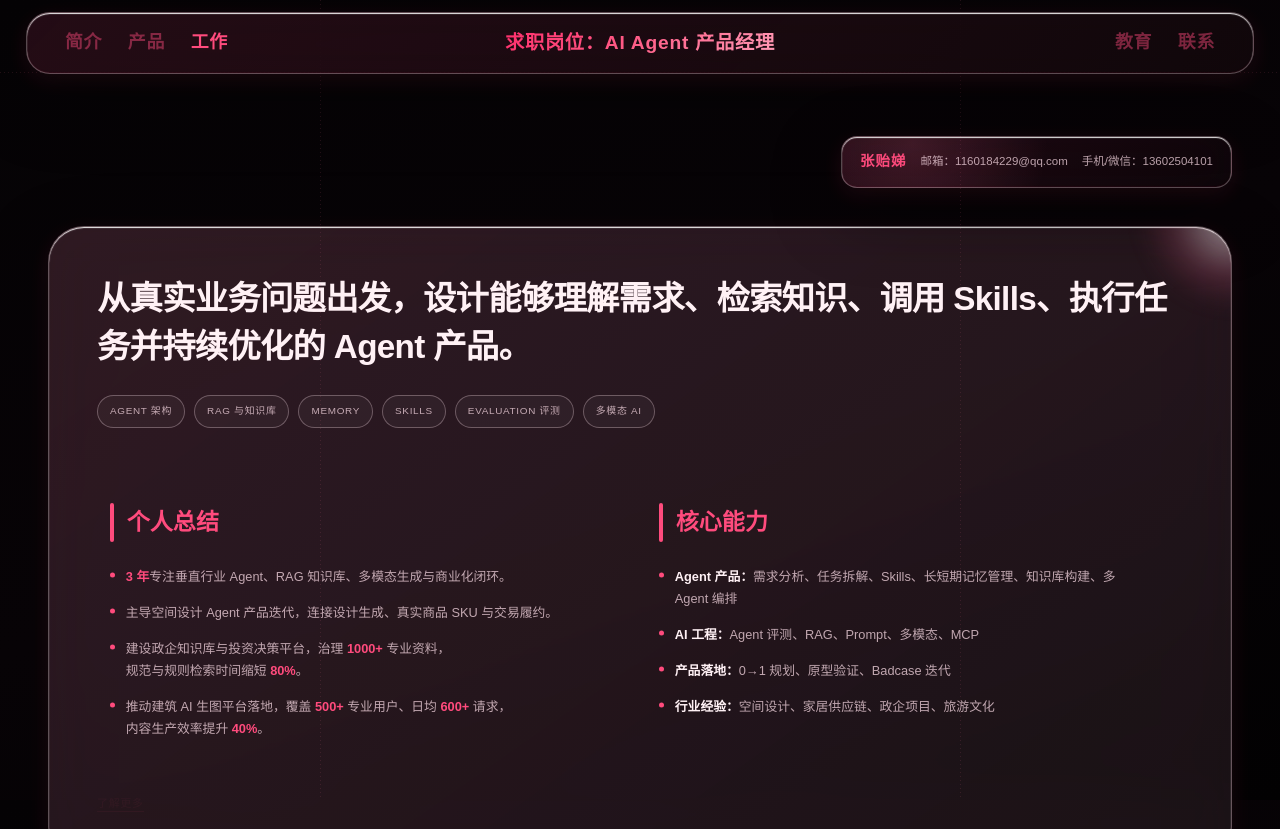
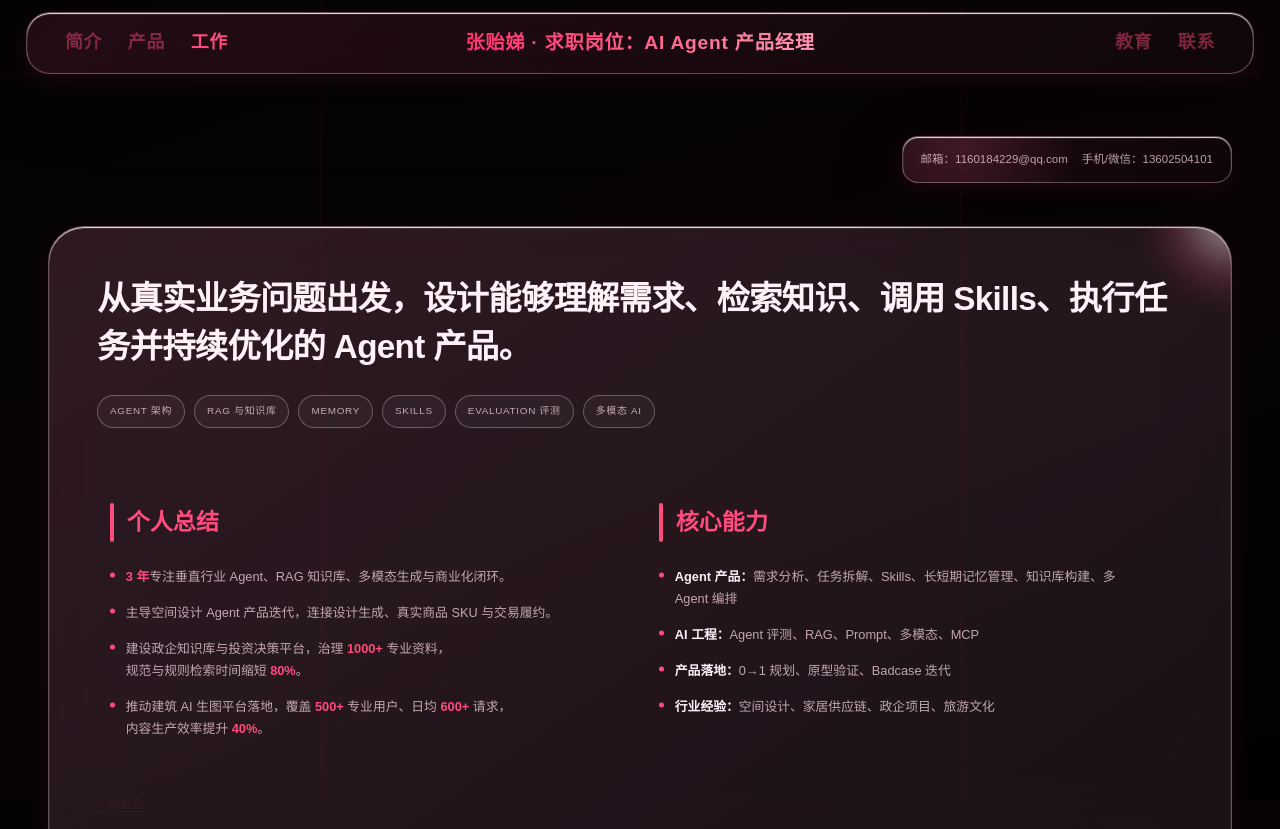
Before and after one commit to zhangyidi1017-hub/yidi-zhangportfolio, a website built with Vite: page index.html in a window 1280 px wide. Shown: the top 829 px of the page. Built offline with nearby package versions, Linux system fonts and the light colour scheme; some packages are replaced by stand-ins of ours; files whose address does not match are found by name.

Commit message:
Move name into header title

```diff
--- a/index.html
+++ b/index.html
@@ -33,7 +33,7 @@
           <span class="link-hover__bottom">工作</span>
         </a>
       </nav>
-      <a href="#about" class="header__logo">求职岗位：AI Agent 产品经理</a>
+      <a href="#about" class="header__logo">张贻娣 · 求职岗位：AI Agent 产品经理</a>
       <nav class="header__right">
         <a href="#education" class="link-hover" data-nav="education">
           <span class="link-hover__top">教育</span>
@@ -102,7 +102,6 @@
           </div>
 
           <aside class="about__profile" id="contact">
-            <p class="about__profile-name">张贻娣</p>
             <div class="about__profile-contact mono">
               <button type="button" data-copy="1160184229@qq.com" data-copy-label="复制邮箱">邮箱：1160184229@qq.com</button>
               <button type="button" data-copy="13602504101" data-copy-label="复制手机/微信">手机/微信：13602504101</button>
--- a/src/style.css
+++ b/src/style.css
@@ -389,14 +389,6 @@ img { display: block; max-width: 100%; }
   object-fit: cover;
   object-position: center top;
   display: block;
-}
-
-.about__profile-name {
-  margin: 0;
-  font-size: clamp(1.25rem, 2vw, 1.6rem);
-  font-weight: 700;
-  color: var(--accent);
-  letter-spacing: 0.08em;
 }
 
 .about__profile-contact {
```
